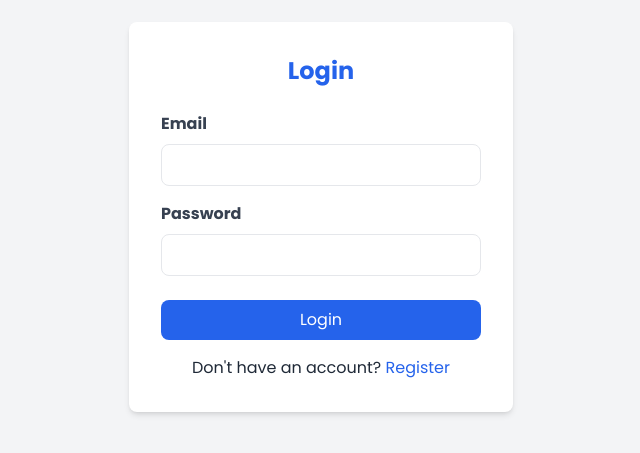
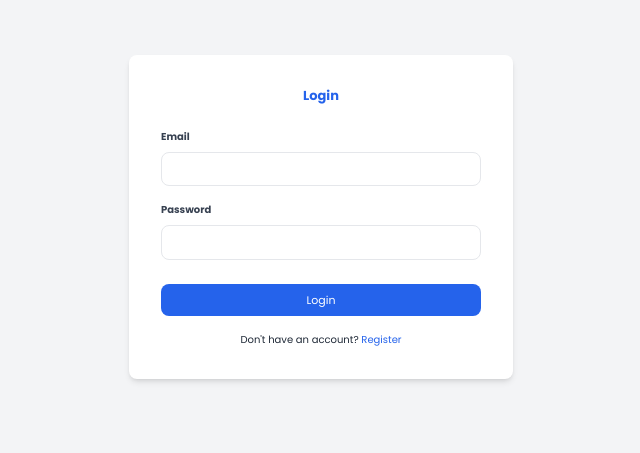
Before and after one commit to UbaidTheWebSpider/pcsnew, a React (Vite) app in the folder client/: page /login in a window 1280 px wide. Shown: the part 183-636 px from the top of the page, without its empty margins (319-959 px from the left). Built offline with nearby package versions, Linux system fonts and the light colour scheme; no server answers.

Commit message:
Refine typography: reduce font sizes to 10-11px globally

```diff
--- a/client/src/index.css
+++ b/client/src/index.css
@@ -4,16 +4,16 @@
 
 @layer base {
   :root {
-    /* Typography Scale - Fluid Responsive Sizing */
-    --font-size-xs: clamp(0.75rem, 0.7rem + 0.25vw, 0.875rem);
-    --font-size-sm: clamp(0.875rem, 0.8rem + 0.375vw, 1rem);
-    --font-size-base: clamp(0.875rem, 0.85rem + 0.25vw, 1rem);
-    --font-size-lg: clamp(1rem, 0.95rem + 0.25vw, 1.125rem);
-    --font-size-xl: clamp(1.125rem, 1.05rem + 0.375vw, 1.25rem);
-    --font-size-2xl: clamp(1.25rem, 1.15rem + 0.5vw, 1.5rem);
-    --font-size-3xl: clamp(1.5rem, 1.35rem + 0.75vw, 1.875rem);
-    --font-size-4xl: clamp(1.875rem, 1.65rem + 1.125vw, 2.25rem);
-    --font-size-5xl: clamp(2.25rem, 1.95rem + 1.5vw, 3rem);
+    /* Typography Scale - Ultra-Compact (10-11px target) */
+    --font-size-xs: 0.625rem;   /* 10px */
+    --font-size-sm: 0.625rem;   /* 10px */
+    --font-size-base: 0.6875rem; /* 11px */
+    --font-size-lg: 0.6875rem;   /* 11px */
+    --font-size-xl: 0.75rem;     /* 12px */
+    --font-size-2xl: 0.8125rem;  /* 13px */
+    --font-size-3xl: 0.875rem;   /* 14px */
+    --font-size-4xl: 0.9375rem;  /* 15px */
+    --font-size-5xl: 1rem;       /* 16px */
 
     /* Icon Sizes - Scale with Typography */
     --icon-size-xs: 1rem;
--- a/client/tailwind.config.js
+++ b/client/tailwind.config.js
@@ -8,15 +8,15 @@ export default {
     theme: {
         extend: {
             fontSize: {
-                'xs': ['clamp(0.75rem, 0.7rem + 0.25vw, 0.875rem)', { lineHeight: '1.5' }],
-                'sm': ['clamp(0.875rem, 0.8rem + 0.375vw, 1rem)', { lineHeight: '1.5' }],
-                'base': ['clamp(0.875rem, 0.85rem + 0.25vw, 1rem)', { lineHeight: '1.6' }],
-                'lg': ['clamp(1rem, 0.95rem + 0.25vw, 1.125rem)', { lineHeight: '1.6' }],
-                'xl': ['clamp(1.125rem, 1.05rem + 0.375vw, 1.25rem)', { lineHeight: '1.5' }],
-                '2xl': ['clamp(1.25rem, 1.15rem + 0.5vw, 1.5rem)', { lineHeight: '1.4' }],
-                '3xl': ['clamp(1.5rem, 1.35rem + 0.75vw, 1.875rem)', { lineHeight: '1.3' }],
-                '4xl': ['clamp(1.875rem, 1.65rem + 1.125vw, 2.25rem)', { lineHeight: '1.2' }],
-                '5xl': ['clamp(2.25rem, 1.95rem + 1.5vw, 3rem)', { lineHeight: '1.1' }],
+                'xs': ['0.625rem', { lineHeight: '1.5' }],    /* 10px */
+                'sm': ['0.625rem', { lineHeight: '1.5' }],    /* 10px */
+                'base': ['0.6875rem', { lineHeight: '1.5' }], /* 11px */
+                'lg': ['0.6875rem', { lineHeight: '1.5' }],   /* 11px */
+                'xl': ['0.75rem', { lineHeight: '1.5' }],     /* 12px */
+                '2xl': ['0.8125rem', { lineHeight: '1.4' }],  /* 13px */
+                '3xl': ['0.875rem', { lineHeight: '1.3' }],   /* 14px */
+                '4xl': ['0.9375rem', { lineHeight: '1.2' }],  /* 15px */
+                '5xl': ['1rem', { lineHeight: '1.1' }],       /* 16px */
             },
             spacing: {
                 'icon-xs': 'var(--icon-size-xs)',
```
